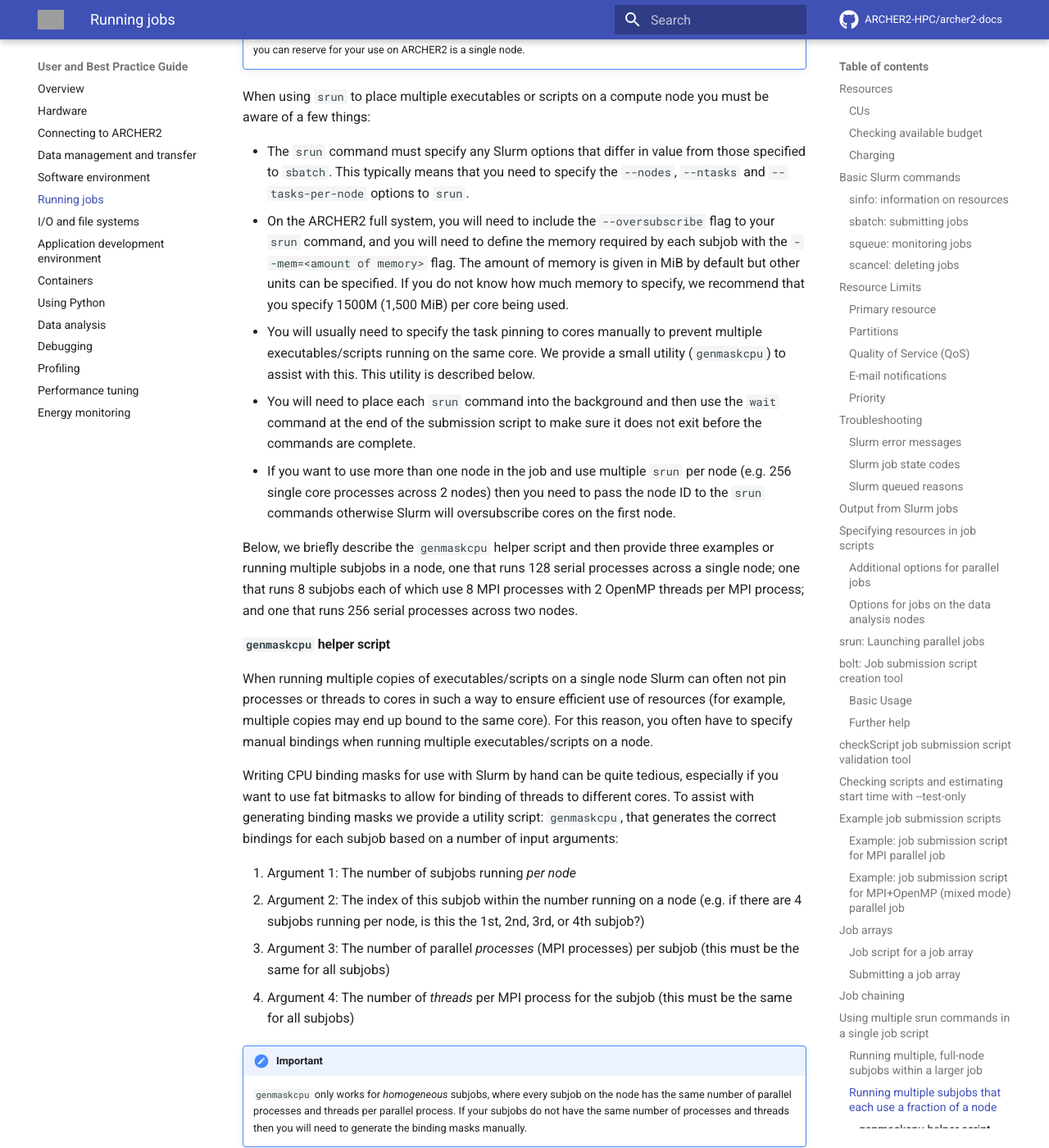
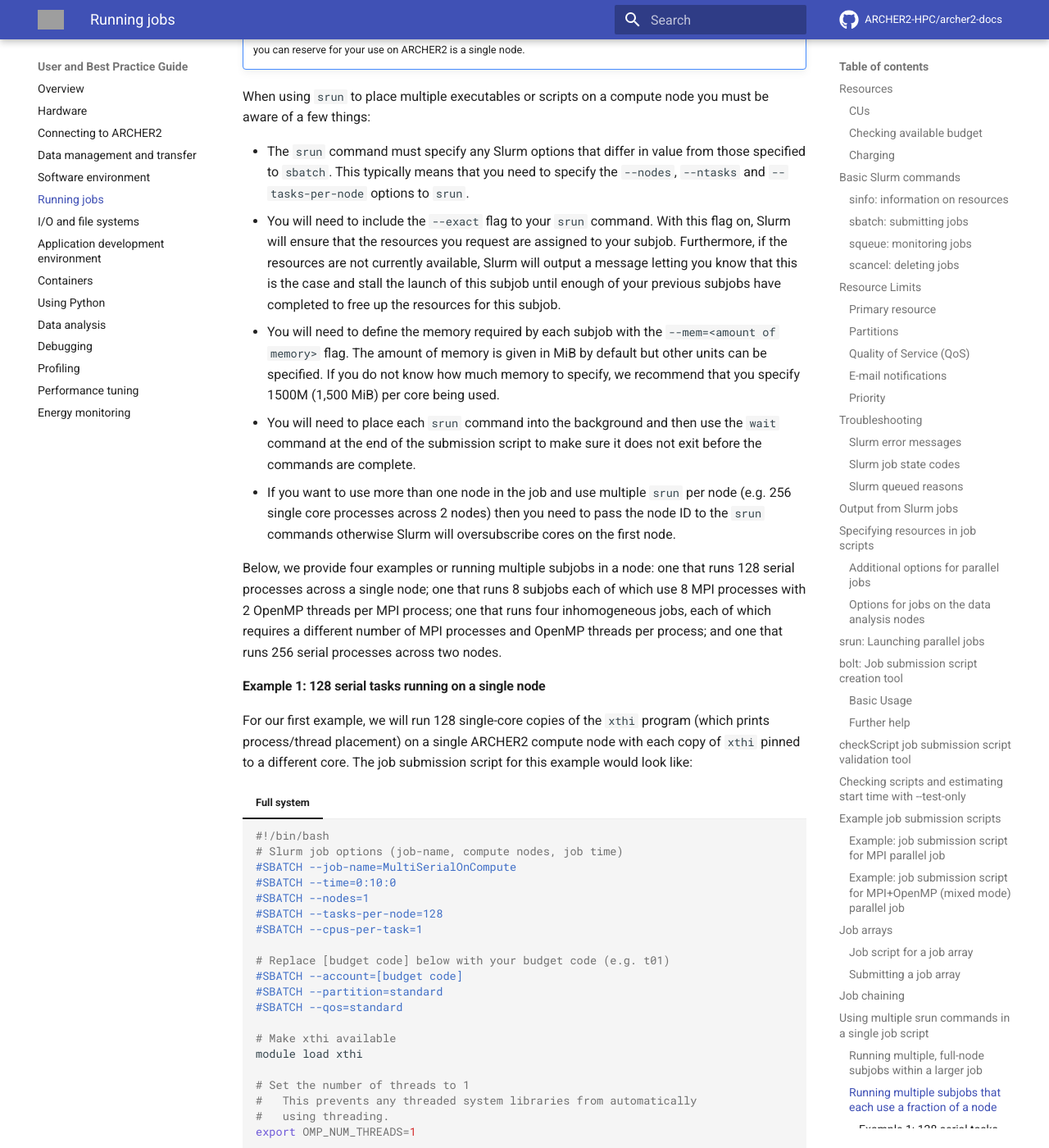
Before and after one commit to ARCHER2-HPC/archer2-docs, an MkDocs documentation site: the page built from docs/user-guide/scheduler.md, in a window 1280 px wide and 1400 px high, scrolled down 22559 px. Shown: the whole window at 82% size. Built offline with MkDocs 1.6.1 and Material for MkDocs 9.7.7, drawn with Linux system fonts in a browser that asks for light colours; comment, search, counter and statistics services are not loaded; some of the changed text lies outside the part shown; grey boxes are pictures that could not be loaded.

Commit message:
Update scheduler.md
Updating subjobs section:
 - Replacing `oversubscribe`+`cpu-mask` with `--exact` flag
   - This includes updating examples
 - Adding information about what `--exact` flag does
 - Adding an example for running inhomogeneous subjobs on a single node

````diff
--- a/docs/user-guide/scheduler.md
+++ b/docs/user-guide/scheduler.md
@@ -939,16 +939,17 @@
  - The `srun` command must specify any Slurm options that differ in value
    from those specified to `sbatch`. This typically means that you need
    to specify the `--nodes`, `--ntasks` and `--tasks-per-node` options to `srun`.
- - On the ARCHER2 full system, you will need to include the `--oversubscribe`
-   flag to your `srun` command, and you will need to define the memory required
-   by each subjob with the `--mem=<amount of memory>` flag. The amount of memory
-   is given in MiB by default but other units can be specified. If you do not know
-   how much memory to specify, we recommend that you specify 1500M (1,500 MiB) per
-   core being used.
- - You will usually need to specify the task pinning to cores manually to
-   prevent multiple executables/scripts running on the same core. We provide
-   a small utility (`genmaskcpu`) to assist with this. This utility is described
-   below.
+ - You will need to include the `--exact` flag to your `srun` command. With
+   this flag on, Slurm will ensure that the resources you request are assigned
+   to your subjob. Furthermore, if the resources are not currently available,
+   Slurm will output a message letting you know that this is the case and
+   stall the launch of this subjob until enough of your previous subjobs have
+   completed to free up the resources for this subjob.
+ - You will need to define the memory required by each subjob with the
+   `--mem=<amount of memory>` flag. The amount of memory is given in MiB
+   by default but other units can be specified. If you do not know how
+   much memory to specify, we recommend that you specify 1500M (1,500 MiB)
+   per core being used.
  - You will need to place each `srun` command into the background and
    then use the `wait` command at the end of the submission script to
    make sure it does not exit before the commands are complete.
@@ -957,61 +958,18 @@
    to pass the node ID to the `srun` commands otherwise Slurm will oversubscribe
    cores on the first node.
 
-Below, we briefly describe the `genmaskcpu` helper script and then provide
-three examples or running multiple subjobs in a node, one that runs 128
-serial processes across a single node; one that runs 8 subjobs each of
-which use 8 MPI processes with 2 OpenMP threads per MPI process; and one
+Below, we provide four examples or running multiple subjobs in a node:
+one that runs 128 serial processes across a single node; one that runs 8
+subjobs each of which use 8 MPI processes with 2 OpenMP threads per MPI
+process; one that runs four inhomogeneous jobs, each of which requires a
+different number of MPI processes and OpenMP threads per process; and one
 that runs 256 serial processes across two nodes.
-
-#### `genmaskcpu` helper script
-
-When running multiple copies of executables/scripts on a single node Slurm
-can often not pin processes or threads to cores in such a way to ensure
-efficient use of resources (for example, multiple copies may end up bound
-to the same core). For this reason, you often have to specify manual bindings
-when running multiple executables/scripts on a node.
-
-Writing CPU binding masks for use with Slurm by hand can be quite tedious,
-especially if you want to use fat bitmasks to allow for binding of threads
-to different cores. To assist with generating binding masks we provide a
-utility script: `genmaskcpu`, that generates the correct bindings for
-each subjob based on a number of input arguments:
-
- 1. Argument 1: The number of subjobs running *per node*
- 2. Argument 2: The index of this subjob within the number running on a node (e.g. if
-    there are 4 subjobs running per node, is this the 1st, 2nd, 3rd, or 4th
-    subjob?)
- 3. Argument 3: The number of parallel *processes* (MPI processes) per subjob (this must be the same
-    for all subjobs)
- 4. Argument 4: The number of *threads* per MPI process for the subjob (this must be
-    the same for all subjobs)
-
-!!! important
-    `genmaskcpu` only works for *homogeneous* subjobs, where every subjob
-    on the node has the same number of parallel processes and threads per
-    parallel process. If your subjobs do not have the same number of processes
-    and threads then you will need to generate the binding masks manually.
-
-For example, to generate the binding mask for the first subjob in a set of
-8 subjobs on a node each of which uses 16 MPI processes and 1 thread per
-MPI process, you would use:
-
-```
-mask=$(genmaskcpu 8 1 16 1)
-```
-
-The second subjob would use:
-
-```
-mask=$(genmaskcpu 8 2 16 1)
-```
 
 #### Example 1: 128 serial tasks running on a single node
 
 For our first example, we will run 128 single-core copies of the `xthi` program (which
 prints process/thread placement) on a single ARCHER2 compute node with each
-copy of `xthi` pinned to a different core. We will use `genmaskcpu` to generate the
-correct binding mask for each subjob. The job submission script for
+copy of `xthi` pinned to a different core. The job submission script for
 this example would look like:
 
 === "Full system"
@@ -1032,10 +990,6 @@
     # Make xthi available
     module load xthi
 
-    # Make the pinning helper script available
-    module load cray-python
-    module load genmaskcpu
-
     # Set the number of threads to 1
     #   This prevents any threaded system libraries from automatically
     #   using threading.
@@ -1044,16 +998,13 @@
     # Loop over 128 subjobs pinning each to a different core
     for i in $(seq 1 128)
     do
-    # Generate mask: 128 subjobs per node, subjob number in sequence given by i,
-    # 1 process per subjob, 1 thread per process
-    maskcpu=$(genmaskcpu 128 ${i} 1 1)
     # Launch subjob overriding job settings as required and in the background
     # Make sure to change the amount specified by the `--mem=` flag to the amount
     # of memory required. The amount of memory is given in MiB by default but other
     # units can be specified. If you do not know how much memory to specify, we
     # recommend that you specify `--mem=1500M` (1,500 MiB).
-    srun --cpu-bind=mask_cpu:${maskcpu} --nodes=1 --ntasks=1 --tasks-per-node=1 \
-         --oversubscribe --mem=1500M xthi > placement${i}.txt &
+    srun --nodes=1 --ntasks=1 --tasks-per-node=1 \
+         --exact --mem=1500M xthi > placement${i}.txt &
     done
 
     # Wait for all subjobs to finish
@@ -1065,8 +1016,7 @@
 
 For our second example, we will run 8 subjobs, each running the `xthi` program (which
 prints process/thread placement) across 1 node. Each subjob will use 8 MPI processes
-and 2 OpenMP threads per process. We will use `genmaskcpu` to generate the
-correct binding mask for each subjob. The job submission script for
+and 2 OpenMP threads per process. The job submission script for
 this example would look like:
 
 === "Full system"
@@ -1087,10 +1037,6 @@
     # Make xthi available
     module load xthi
 
-    # Make the pinning helper script available
-    module load cray-python
-    module load genmaskcpu
-
     # Set the number of threads to 2 as required by all subjobs
     export OMP_NUM_THREADS=2
 
@@ -1098,28 +1044,90 @@
     for i in $(seq 1 8)
     do
         echo $j $i
-        # Generate mask: 8 subjobs per node, subjob number in sequence given by i,
-        # 8 MPI processes per subjob, 2 OpenMP threads per process
-        maskcpu=$(genmaskcpu 8 ${i} 8 2)
         # Launch subjob overriding job settings as required and in the background
         # Make sure to change the amount specified by the `--mem=` flag to the amount
         # of memory required. The amount of memory is given in MiB by default but other
         # units can be specified. If you do not know how much memory to specify, we
         # recommend that you specify `--mem=12500M` (12,500 MiB).
-        srun --cpu-bind=mask_cpu:${maskcpu} --nodes=1 --ntasks=8 --tasks-per-node=8 --cpus-per-task=2 \
-	     --oversubscribe --mem=12500M xthi > placement${i}.txt &
+        srun --nodes=1 --ntasks=8 --tasks-per-node=8 --cpus-per-task=2 \
+	     --exact --mem=12500M xthi > placement${i}.txt &
     done
 
     # Wait for all subjobs to finish
     wait
     ```
 
-#### Example 3: 256 serial tasks running across two nodes
-
-For our third example, we will run 256 single-core copies of the `xthi` program (which
+#### Example 3: Running inhomogeneous subjobs on one node
+
+For our third example, we will run 4 subjobs, each running the `xthi` program
+(which prints process/thread placement) across 1 node. Our subjobs will each
+run with a different number of MPI processes and OpenMP threads. We will run:
+one job with 64 MPI processes and 1 OpenMP process per thread; one job with
+16 MPI processes and 2 threads per process; one job with 4 MPI processes and
+4 OpenMP threads per job; and, one job with 1 MPI process and 16 OpenMP
+threads  per job.
+
+To be able to change the number of MPI processes and OpenMP threads per
+process, we will need to forgo using the `#SBATCH --tasks-per-node` and the
+`#SBATCH cpus-per-task` commands -- if you set these Slurm will not let you
+alter the `OMP_NUM_THREADS` variable and you will not be able to change the
+number of OpenMP threads per process between each job.
+
+Before each `srun` command, you will need to define the number of OpenMP
+threads per process you want by changing the `OMP_NUM_THREADS` variable.
+Furthermore, for each `srun` command, you will need to set the `--ntasks` flag
+to equal the number of MPI processes you want to use. You will also need to
+set the `--cpus-per-task` flag to equal the number of OpenMP threads per
+process you want to use.
+
+=== "Full system"
+    ```slurm
+    #!/bin/bash
+    # Slurm job options (job-name, compute nodes, job time)
+    #SBATCH --job-name=MultiParallelOnCompute
+    #SBATCH --time=0:10:0
+    #SBATCH --nodes=1
+    #SBATCH --hint=nomultithread
+    #SBATCH --distribution=block:block
+
+    # Replace [budget code] below with your budget code (e.g. t01)
+    #SBATCH --account=[budget code]
+    #SBATCH --partition=standard
+    #SBATCH --qos=standard
+
+    # Make xthi available
+    module load xthi
+
+    # Set the number of threads to value required by the first job
+    export OMP_NUM_THREADS=1
+    srun --ntasks=64 --cpus-per-task=${OMP_NUM_THREADS} \
+         --exact --mem=12500M xthi > placement${OMP_NUM_THREADS}.txt &
+
+    # Set the number of threads to the value required by the second job
+    export OMP_NUM_THREADS=2
+    srun --ntasks=16 --cpus-per-task=${OMP_NUM_THREADS} \
+         --exact --mem=12500M xthi > placement${OMP_NUM_THREADS}.txt &
+
+    # Set the number of threads to the value required by the second job
+    export OMP_NUM_THREADS=4
+    srun --ntasks=4 --cpus-per-task=${OMP_NUM_THREADS} \
+         --exact --mem=12500M xthi > placement${OMP_NUM_THREADS}.txt &
+
+    # Set the number of threads to the value required by the second job
+    export OMP_NUM_THREADS=16
+    srun --ntasks=1 --cpus-per-task=${OMP_NUM_THREADS} \
+         --exact --mem=12500M xthi > placement${OMP_NUM_THREADS}.txt &
+
+    # Wait for all subjobs to finish
+    wait
+    ```
+
+
+#### Example 4: 256 serial tasks running across two nodes
+
+For our fourth example, we will run 256 single-core copies of the `xthi` program (which
 prints process/thread placement) across two ARCHER2 compute nodes with each
-copy of `xthi` pinned to a different core. We will use `genmaskcpu` to generate the
-correct binding mask for each subjob. We will also illustrate a mechnism for getting the
+copy of `xthi` pinned to a different core. We will illustrate a mechanism for getting the
 node IDs to pass to `srun` as this is required to ensure that the individual subjobs are
 assigned to the correct node. This mechanism uses the `scontrol` command to turn the
 nodelist from `sbatch` into a format we can use as input to `srun`. The job submission
@@ -1143,10 +1151,6 @@
     # Make xthi available
     module load xthi
 
-    # Make the pinning helper script available
-    module load cray-python
-    module load genmaskcpu
-
     # Set the number of threads to 1
     #   This prevents any threaded system libraries from automatically
     #   using threading.
@@ -1165,16 +1169,13 @@
         # Loop over 128 subjobs on each node pinning each to a different core
         for i in $(seq 1 128)
         do
-            # Generate mask: 128 subjobs per node, subjob number in sequence given by i,
-            # 1 process per subjob, 1 thread per process
-            maskcpu=$(genmaskcpu 128 ${i} 1 1)
             # Launch subjob overriding job settings as required and in the background
             # Make sure to change the amount specified by the `--mem=` flag to the amount
             # of memory required. The amount of memory is given in MiB by default but other
             # units can be specified. If you do not know how much memory to specify, we
             # recommend that you specify `--mem=1500M` (1,500 MiB).
-            srun --cpu-bind=mask_cpu:${maskcpu} --nodelist=${nodeid} --nodes=1 --ntasks=1 --tasks-per-node=1 \
-	         --oversubscribe --mem=1500M xthi > placement_${nodeid}_${i}.txt &
+            srun --nodelist=${nodeid} --nodes=1 --ntasks=1 --tasks-per-node=1 \
+	         --exact --mem=1500M xthi > placement_${nodeid}_${i}.txt &
         done
     done
 
````
